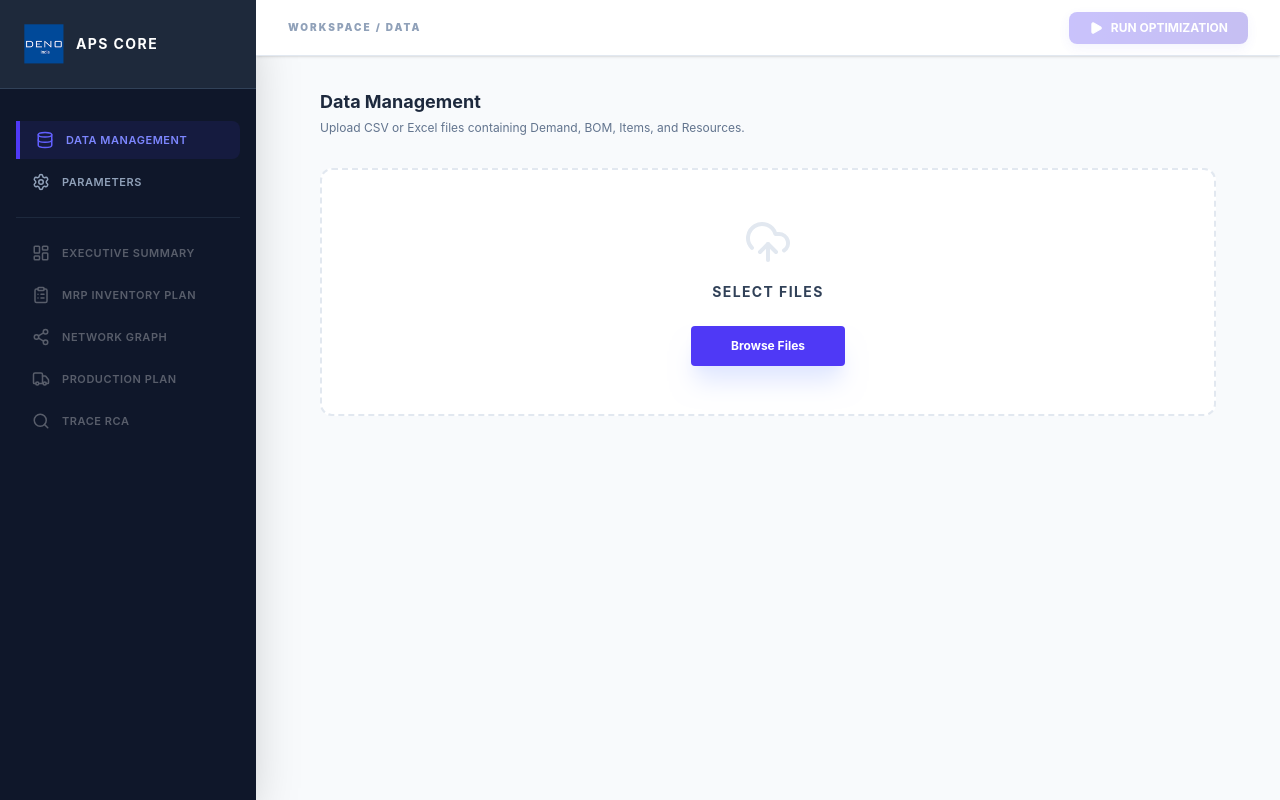
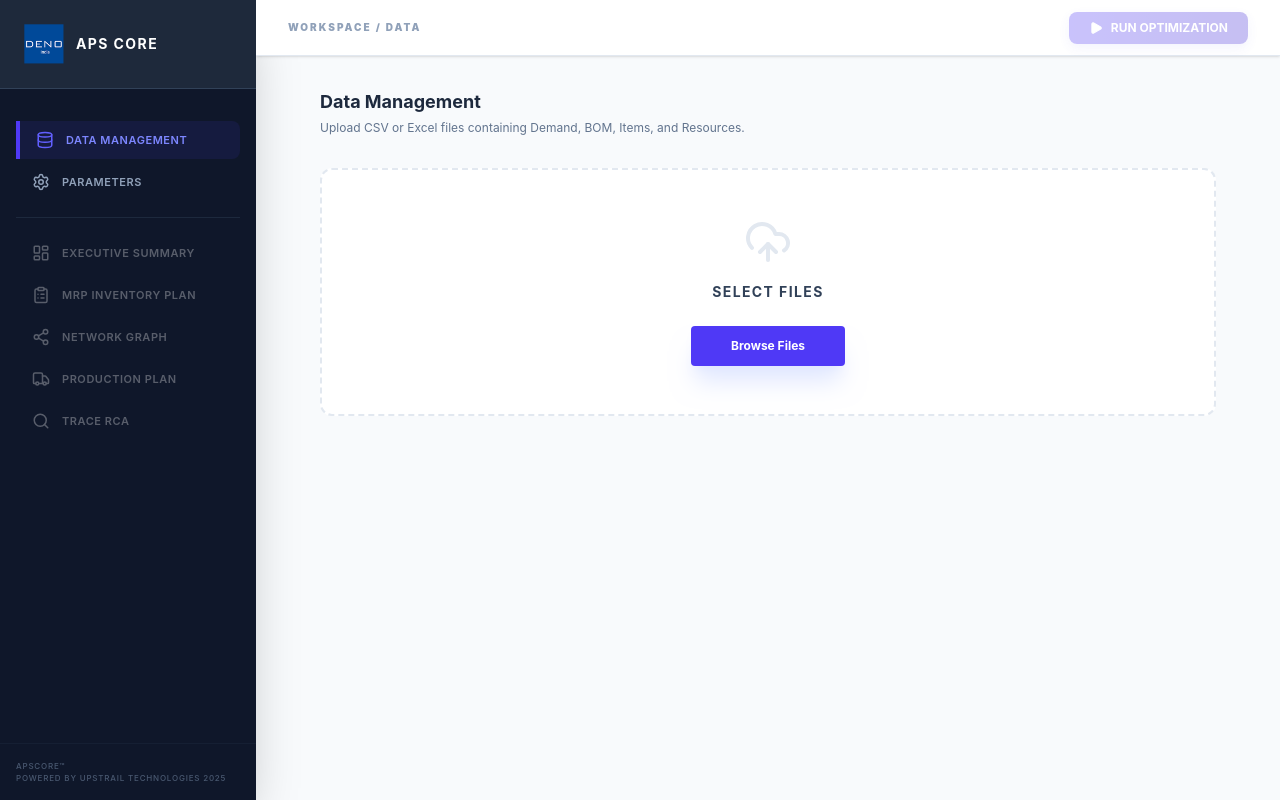
Before and after one commit to parakhc4/poc_mock2, a React (Vite) app in the folder frontend/: page / in a window 1280 px wide. Built offline with nearby package versions, Linux system fonts and the light colour scheme.

Commit message:
upstrail

```diff
--- a/frontend/src/App.jsx
+++ b/frontend/src/App.jsx
@@ -209,6 +209,7 @@ export default function App() {
   return (
     <div className="flex h-screen bg-[#F8FAFC] text-slate-900 font-sans overflow-hidden" style={{ fontFamily: "'Inter', sans-serif" }}>
       {/* SIDEBAR */}
+
       <aside className="w-64 bg-[#0F172A] text-white flex flex-col shadow-2xl">
         <div className="p-6 border-b border-slate-700 bg-[#1E293B] flex items-center gap-3">
           <img src={denoLogo} alt="icon" className="w-10 h-10 object-cover" />
@@ -227,7 +228,16 @@ export default function App() {
           <NavItem icon={<Truck size={18}/>} label="Production Plan" active={activeTab === 'plan'} onClick={() => setActiveTab('plan')} disabled={!result} />
           <NavItem icon={<Search size={18}/>} label="Trace RCA" active={activeTab === 'rca'} onClick={() => setActiveTab('rca')} disabled={!result} />
         </nav>
+
+        <div className="p-4 border-t border-slate-800/50">
+          <p className="text-[8px] text-slate-500 font-medium text-left opacity-70 uppercase tracking-widest">
+            APSCore™<br></br>powered by Upstrail Technologies 2025
+          </p>
+        </div>
+
+
       </aside>
+
 
       <main className="flex-1 flex flex-col overflow-hidden">
         {/* TOP HEADER */}
```
